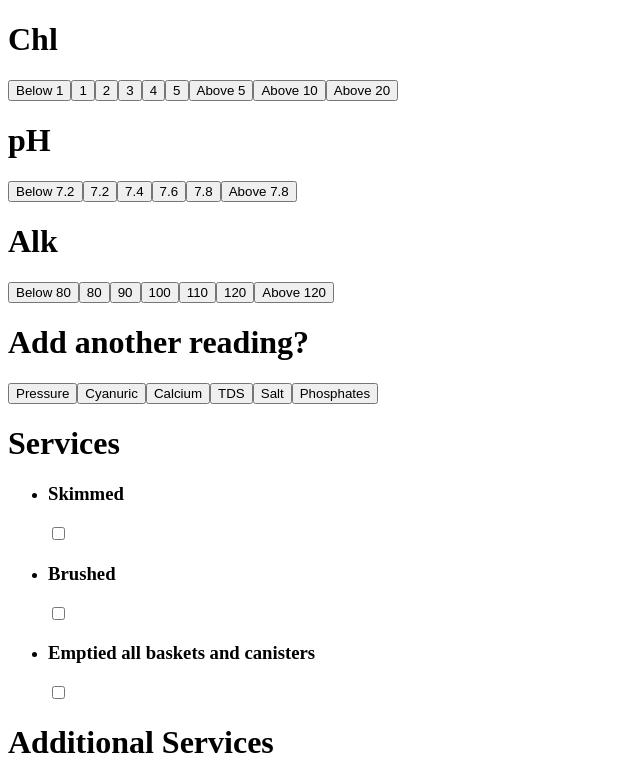
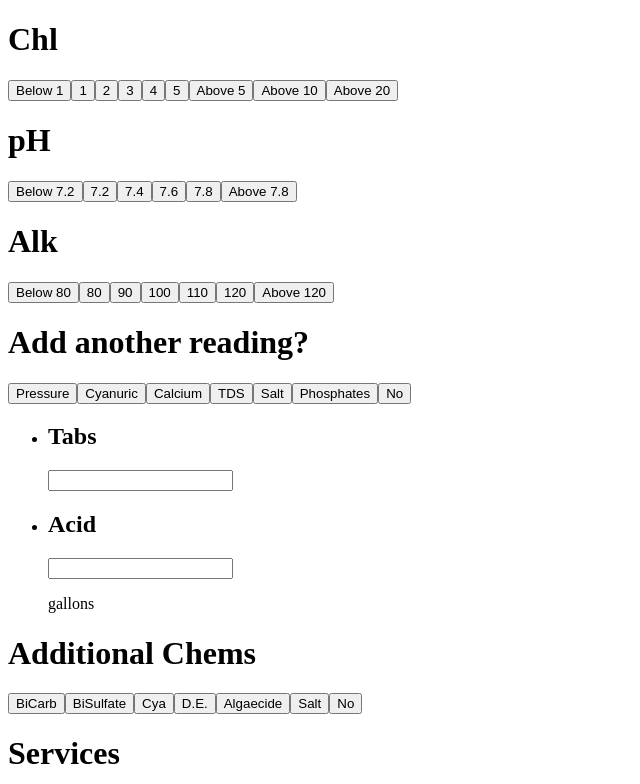
Before and after one commit to robertmills1985/pool-service, a React (Create React App) app: page / in a window 1280 px wide. Shown: the top 784 px of the page, without its empty margins (0-640 px from the left). Built offline with nearby package versions, Linux system fonts and the light colour scheme; the HTML template or start-up script is replaced by a standard one.

Commit message:
third commit

```diff
--- a/src/ServiceReport/ServiceReport.js
+++ b/src/ServiceReport/ServiceReport.js
@@ -2,8 +2,12 @@ import React, { Component } from 'react';
 import ChemReadings from './components/ChemReadings';
 import Services from './components/Services';
 import Additional from './components/Addtional';
+import ChemsAdded from './components/ChemsAdded';
 
 var chlReadings = [ 'Below 1', '1', '2', '3', '4', '5', 'Above 5', 'Above 10', 'Above 20' ];
+var pHReadings = [ 'Below 7.2', '7.2', '7.4', '7.6', '7.8', 'Above 7.8'];
+var alkReadings = [ 'Below 80', '80', '90', '100', '110', '120', 'Above 120'];
+
 
 class ServiceReport extends Component {
 	constructor() {
@@ -53,6 +57,7 @@ class ServiceReport extends Component {
 					a10={() => this.a10()}
 					a20={() => this.a20()}
 				/>
+                <ChemsAdded />
 				<Services />
 				<Additional />
 			</div>
--- a/src/ServiceReport/components/ChemReadings.js
+++ b/src/ServiceReport/components/ChemReadings.js
@@ -42,6 +42,7 @@ const ChemReadings = (props) => (
 			<button>TDS</button>
 			<button>Salt</button>
 			<button>Phosphates</button>
+            <button>No</button>
 		</div>
 	</div>
 );
--- /dev/null
+++ b/src/ServiceReport/components/ChemsAdded.js
@@ -0,0 +1,35 @@
+import React from 'react';
+
+const AdditionalChems = (props) => (
+	<div>
+		<h1>Additional Chems</h1>
+		<div>
+			<button>BiCarb</button>
+			<button>BiSulfate</button>
+			<button>Cya</button>
+			<button>D.E.</button>
+			<button>Algaecide</button>
+			<button>Salt</button>
+            <button>No</button>
+		</div>
+	</div>
+);
+
+const ChemsAdded = (props) => (
+	<div>
+		<ul>
+			<li>
+				<h2>Tabs</h2>
+				<input type="text" />
+			</li>
+			<li>
+				<h2>Acid</h2>
+				<input type="text" />
+                <p>gallons</p>
+			</li>
+		</ul>
+        <AdditionalChems />
+	</div>
+);
+
+export default ChemsAdded;
```
